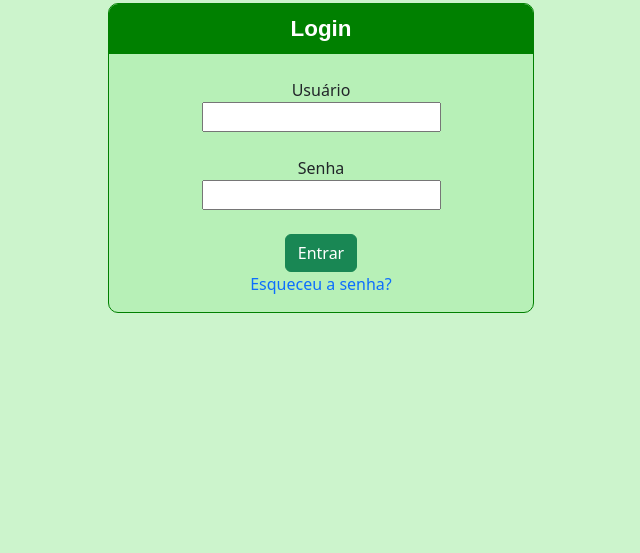
After one commit to claudioroveri/XELand, a Django app: page /Usuario/login/ in a window 1280 px wide; the page is wider, and only the part inside the window is pictured. The commit adds this page. Shown: the part 101-654 px from the top of that part, without its empty margins (319-959 px from the left). Run offline with Django 4.2, Linux system fonts and the light colour scheme.

Commit message:
Implementaçao autenticacao via token

```diff
--- /dev/null
+++ b/project/app/controller/UsuarioBean.py
@@ -0,0 +1,7 @@
+from django.forms import ModelForm
+from django.contrib.auth.models import User
+
+class UsuarioBean(ModelForm):
+    class Meta:
+        model = User
+        fields = ['email', 'username', 'first_name','last_name', 'password']
--- /dev/null
+++ b/project/app/templates/formUsuario.html
@@ -0,0 +1,76 @@
+{% load static %}
+<!DOCTYPE html>
+<html lang="pt-br">
+    <head>
+        <meta charset="UTF-9">
+        <title>Login</title>
+        <!-- CSS only -->
+        <link href="https://cdn.jsdelivr.net/npm/bootstrap@5.2.1/dist/css/bootstrap.min.css" rel="stylesheet" integrity="sha384-iYQeCzEYFbKjA/T2uDLTpkwGzCiq6soy8tYaI1GyVh/UjpbCx/TYkiZhlZB6+fzT" crossorigin="anonymous">
+        <link rel="stylesheet" type="text/css" href="{% static 'css/estilo.css' %}" />
+    </head>
+    <body>
+        {% include "menu.html" %}
+        <br>
+        <div class="col-4 m-auto text-center caixa">
+            <div class="col-12 m-auto pt-2 pb-2 text-center titulo2">
+                Login
+            </div>
+            <br>
+
+        {% block content %}
+
+        {% if form.errors %}
+            <p>Usuário ou senha incorretos ! Tente novamente !</p>
+        {% endif %}
+
+        <!-- Bloco para verificar sessão ativa. Serve para permissão de acesso também !!-->
+        {% if next %}
+            {% if user.is_authenticated %}
+                <p>Você não possui acesso a essa página.</p>
+            {% else %}
+                <p>Por favor, efetue login para acessar a página</p>
+            {% endif %}
+        {% endif %}
+
+        <form method="post" action="/Usuario/login/valida/">
+            {% csrf_token %}
+
+                <div class="row">
+                    <div class="col-sm-12 col-md-12 col-lg-12">
+                        <!-- {{ form.username.label_tag }} -->
+                        Usuário
+                    </div>
+                </div>
+                <div class="row">
+                    <div class="col-sm-12 col-md-12 col-lg-12">
+                        {{ form.username }}
+                    </div>
+                </div>
+                <br>
+                <div class="row">
+                    <div class="col-sm-12 col-md-12 col-lg-12">
+                        <!--{{ form.password.label_tag }}-->
+                        Senha
+                    </div>
+                </div>
+                <div class="row">
+                    <div class="col-sm-12 col-md-12 col-lg-12">
+                        {{ form.password }}
+                    </div>
+                </div>
+                <br>
+                <div class="row">
+                    <div class="col-sm-12 col-md-12 col-lg-12">
+                        <input type="submit" class="btn btn-success" value="Entrar" />
+                        <input type="hidden" name="next" value="{{ next }}" />
+                    </div>
+                </div>
+        </form>
+
+        {# Assumes you setup the password_reset view in your URLconf #}
+        <p><a href="#">Esqueceu a senha?</a></p>
+
+        {% endblock %}
+        </div>
+</body>
+</html>
--- a/project/app/templates/index.html
+++ b/project/app/templates/index.html
@@ -13,6 +13,7 @@
 
 <body>
     {% include "menu.html" %}
+
 </body>
 
 </html>
--- a/project/app/templates/menu.html
+++ b/project/app/templates/menu.html
@@ -1,5 +1,5 @@
 {% load static %}
-<nav class="navbar navbar-expand-lg navbar-light bg-success" style="font-size:1.5em">
+<nav class="navbar navbar-expand-lg navbar-light bg-success" style="height: 10vh;font-size:1.3em">
     <a class="navbar-brand" href="#" style="color:white">
         <img src="{% static 'img/logo_ifsp.png' %}" width:"50" height="80" />
     </a>
@@ -28,11 +28,14 @@
 
         </ul>
     </div>
-    <div class="collapse navbar-collapse" id="navbarNav" style="float:left;">
+    <div class="collapse navbar-collapse col-4" id="navbarNav" style="float:left;font-size:1.1em">
         <ul class="navbar-nav">
         <li class="nav-item">
-            <a class="nav-link" href="/" tabindex="-1" aria-disabled="true"
-                style="color:white">Login</a>
+            {%if usuario %} Olá, {{username}} (<a class="nav-link" href="/logout/" tabindex="-1" aria-disabled="true" style="color:white"> Sair </a>)
+            {%else%}
+            <a class="nav-link" href="/Usuario/login/" tabindex="-1" aria-disabled="true"
+                style="color:white"> Login </a>
+            {%endif%}
         </li>
     </ul>
     </div>
--- a/project/app/views.py
+++ b/project/app/views.py
@@ -4,17 +4,29 @@ from app.controller.EventoBean import EventoBean
 from app.controller.PalestranteBean import PalestranteBean
 from app.controller.LocalBean import LocalBean
 from app.controller.InscritoBean import InscritoBean
+from app.controller.UsuarioBean import UsuarioBean
 from app.model.Palestrante import Palestrante
 from app.model.TipoEvento import TipoEvento
 from app.model.Local import Local
 from app.model.Evento import Evento
 from app.model.Inscrito import Inscrito
 import requests
+from rest.serializers import (MyTokenObtainPairSerializer)
+from django.contrib.auth.models import User
+from rest_framework_simplejwt.backends import TokenBackend
+
 
 
 # View principal
 def Principal(request):
     return render(request, 'index.html', {})
+
+# foi criado um html customizado para criacao de usuario
+# na tabela de controle de usuario de sessao do django
+def UsuarioForm(request):
+    data = {}
+    data['form'] = UsuarioBean
+    return render(request, 'formUsuario.html', data)
 
 # Carregamento dos forms
 def TipoEventoForm(request):
@@ -111,6 +123,7 @@ def ProgramacaoList(request):
 
         return render(request, 'Programacao.html', data)
 
+# Utilizando autorização por token
 def EventoList(request):
     data = {}
     data['lista'] = Evento.objects.all()
@@ -128,6 +141,12 @@ def InscritoList(request, pk):
 def LocalList(request):
     data = {}
     data['lista'] = Local.objects.all()
+
+    url = 'http://localhost:8000/LocalREST/'
+    valor_token = 'Bearer ' + request.session['token']
+    token = {'Authorization': valor_token}
+    r = requests.get(url, headers=token)
+    data['lista'] = r.json()
 
     return render(request, 'listaLocal.html', data)
 
@@ -212,3 +231,38 @@ def LocalUpdate(request, pk):
         return redirect('/Local/')
     else:
         print(form.errors)
+
+# Outras operações
+def TokenAtivo(request):
+        token = request.META.get('HTTP_AUTHORIZATION', " ").split(' ')[1]
+        data = {'token': token}
+
+        valid_data = TokenBackend(algorithm='HS256').decode(token,verify=True)
+        user = valid_data['user']
+        print(user)
+        return redirect('/')
+
+
+def ValidaLogin(request):
+
+    input_data = {'username': request.POST.get('username'),
+            'password': request.POST.get('password') }
+
+    # Vindo de uma API REST via requisição POST
+    r = requests.post("http://localhost:8000/login/", json = input_data)
+    request.session['username'] = request.POST.get('username')
+    request.session['token'] = r.json()['access']
+    data = {}
+
+    # Armazena o username e seu respectivo token
+    # Continuar aqui !!!!
+    request.session['usuario_id'] = User.objects.filter(username=request.session['username']).get().pk
+    data['usuario'] = request.session['username']
+    data['usuario_id'] = request.session['usuario_id']
+    data['token'] = request.session['token']
+
+    # Caso logue com sucesso
+    if r.status_code == 200:
+       return render(request, 'index.html', data)
+    else:
+       return redirect('/Usuario/login/')
--- a/project/project/settings.py
+++ b/project/project/settings.py
@@ -38,6 +38,7 @@ INSTALLED_APPS = [
     'django.contrib.messages',
     'django.contrib.staticfiles',
     'rest_framework',
+     #https://medium.com/django-rest/django-rest-framework-jwt-authentication-94bee36f2af8
     'rest_framework_simplejwt', # autenticação JWT (parte 1)
     'app',
 ]
--- a/project/project/urls.py
+++ b/project/project/urls.py
@@ -15,7 +15,7 @@ Including another URLconf
 """
 from django.contrib import admin
 from django.urls import path, include
-from app.views import Principal, ProgramacaoList, TipoEventoForm, InscricaoForm, EventoForm, InscritoList, InscritoDelete, PalestranteList, PalestranteEdit,PalestranteUpdate, PalestranteDelete, PalestranteForm, PalestranteAdd, LocalForm, LocalAdd, LocalEdit, LocalUpdate, InscricaoAdd, EventoAdd, EventoList, EventoDelete, EventoEdit, EventoUpdate, LocalList
+from app.views import Principal, ProgramacaoList, TokenAtivo, ValidaLogin, UsuarioForm, TipoEventoForm, InscricaoForm, EventoForm, InscritoList, InscritoDelete, PalestranteList, PalestranteEdit,PalestranteUpdate, PalestranteDelete, PalestranteForm, PalestranteAdd, LocalForm, LocalAdd, LocalEdit, LocalUpdate, InscricaoAdd, EventoAdd, EventoList, EventoDelete, EventoEdit, EventoUpdate, LocalList
 # JWT: Importação das rotas (parte 6)
 from rest_framework_simplejwt.views import (
     TokenObtainPairView,
@@ -33,6 +33,10 @@ urlpatterns = [
     path('cadastro/Palestrante/', PalestranteForm, name='PalestranteForm'),
     path('cadastro/Local/', LocalForm, name='LocalForm'),
     path('cadastro/Inscricao/<int:pk>', InscricaoForm, name='InscricaoForm'),
+    #Login
+    path('Usuario/login/', UsuarioForm, name='UsuarioForm'),
+    path('Usuario/login/valida/', ValidaLogin, name='ValidaLogin'),
+    path('Usuario/token/', TokenAtivo, name='TokenAtivo'),
     #Formulários (inserções)
     path('cadastro/Evento/add/', EventoAdd, name='EventoAdd'),
     path('cadastro/Local/add/', LocalAdd, name='LocalAdd'),
--- a/project/rest/urls.py
+++ b/project/rest/urls.py
@@ -2,24 +2,28 @@
 #JWT:  Criação de rotas protegidas REST (parte 4)
 from django.contrib import admin
 from django.urls import path, include
-from rest.views import EventoViewSet
+from rest.views import  LocalViewSet, MyObtainTokenPairView,  LogoutView
 from rest_framework.routers import DefaultRouter
 from django.conf import settings
 from django.conf.urls.static import static
 from rest_framework_simplejwt.views import (
     TokenObtainPairView,
-    TokenRefreshView,
+    TokenRefreshView
 )
+from rest_framework_simplejwt.tokens import RefreshToken
 
 app_name = 'rest'
 
+#URLS e chamda REST
 router = DefaultRouter()
-router.register(r'EventoREST', EventoViewSet, basename='Evento')
+router.register(r'LocalREST', LocalViewSet, basename='Local')
 
 urlpatterns = [
     path('admin/', admin.site.urls),
-    path('token/', TokenObtainPairView.as_view(), name='token_obtain_pair'),
-    path('token/refresh/', TokenRefreshView.as_view(), name='token_refresh'),
+    path('login/', MyObtainTokenPairView.as_view(), name='token_obtain_pair'),
+    #path('token/', TokenObtainPairView.as_view(), name='token_obtain_pair'),
+    path('login/refresh/', TokenRefreshView.as_view(), name='token_refresh'),
+    path('logout/', LogoutView.as_view(), name='auth_logout'),
     path('', include(router.urls)),
 ]
 
```
Also changed, not shown: project/rest/serializers.py (+17 -5 lines), project/rest/views.py (+32 -6 lines).
